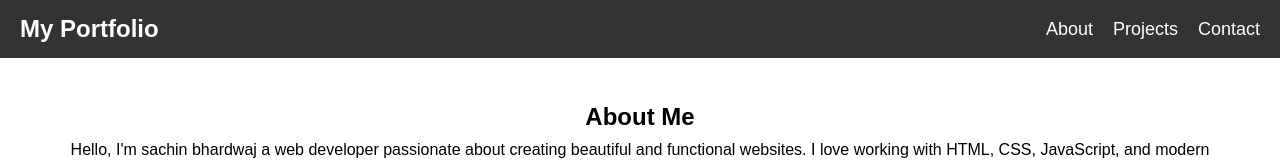
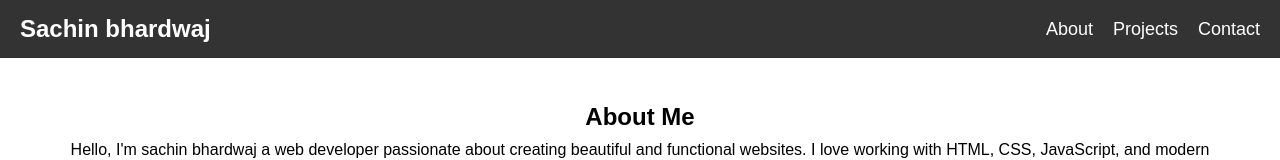
Before and after one commit to sachinraj363/porfolio.main, a plain HTML site: page index.html in a window 1280 px wide. Shown: the top 160 px of the page. Drawn offline with Linux system fonts and the light colour scheme.

Commit message:
Update index.html

```diff
--- a/index.html
+++ b/index.html
@@ -10,7 +10,7 @@
   <!-- Navbar -->
   <nav>
     <div class="logo">
-      <h1>My Portfolio</h1>
+      <h1>Sachin bhardwaj</h1>
     </div>
     <ul class="nav-links">
       <li><a href="#about">About</a></li>
```
